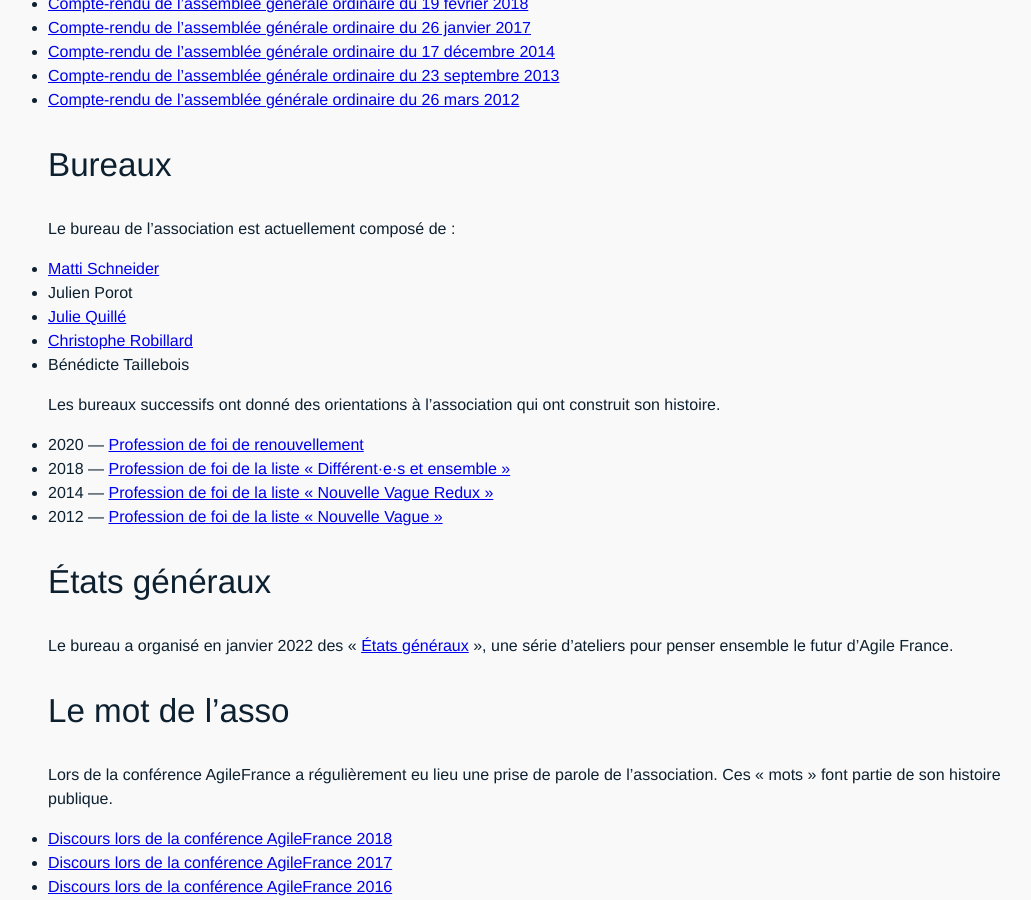
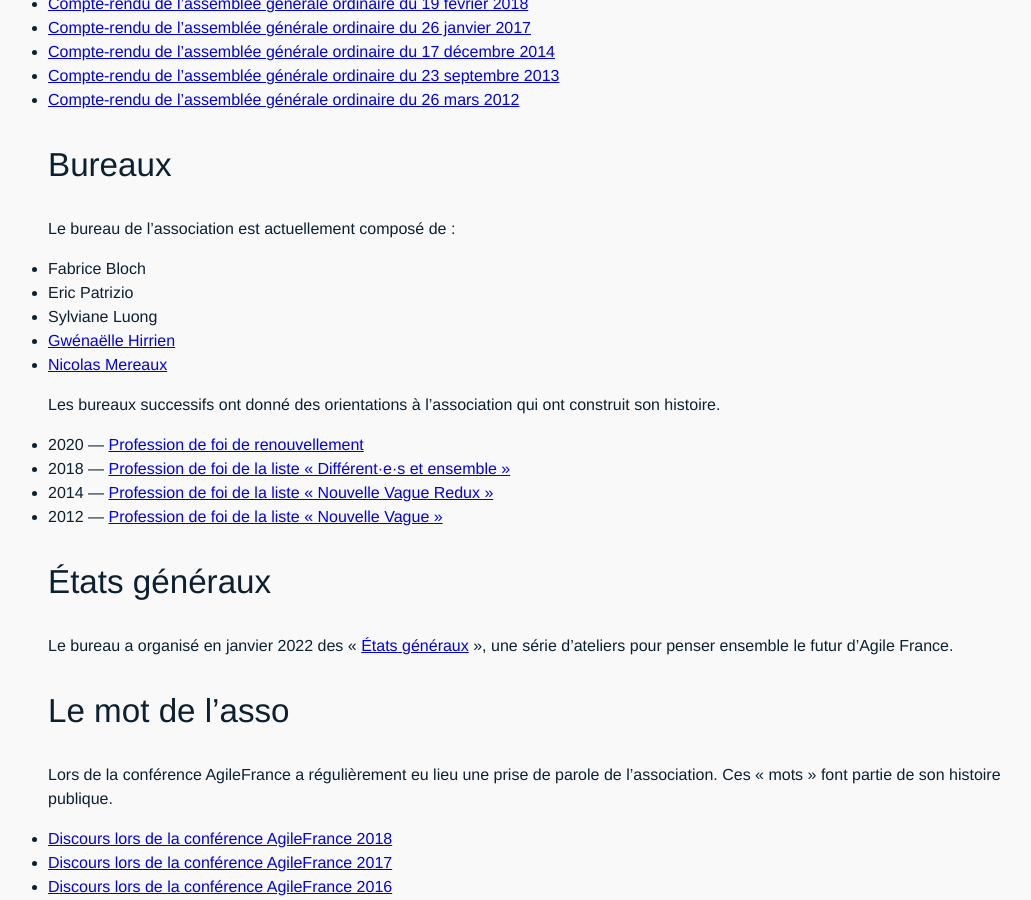
Before and after one commit to AgileFrance/AgileFrance.github.io, a Jekyll site: the page built from _pages/association.md, in a window 1280 px wide and 900 px high, scrolled down 539 px. Shown: the whole window, without its empty margins (112-1143 px from the left). Built offline with Jekyll 4.4.1, drawn with Linux system fonts in a browser that asks for light colours; comment, search, counter and statistics services are not loaded.

Commit message:
MàJ liste des membres du bureau actuel suite à AG 2022

```diff
--- a/_pages/association.md
+++ b/_pages/association.md
@@ -22,11 +22,11 @@
 
 Le bureau de l’association est actuellement composé de :
 
-- [Matti Schneider](https://mattischneider.fr/)
-- Julien Porot
-- [Julie Quillé](https://www.linkedin.com/in/juliequille/)
-- [Christophe Robillard](https://twitter.com/krichtof)
-- Bénédicte Taillebois
+- Fabrice Bloch
+- Eric Patrizio
+- Sylviane Luong
+- [Gwénaëlle Hirrien](https://fr.linkedin.com/in/gwenaellehirrien)
+- [Nicolas Mereaux](https://fr.linkedin.com/in/nicolas-mereaux-97a00635)
 
 Les bureaux successifs ont donné des orientations à l’association qui ont construit son histoire.
 
```
